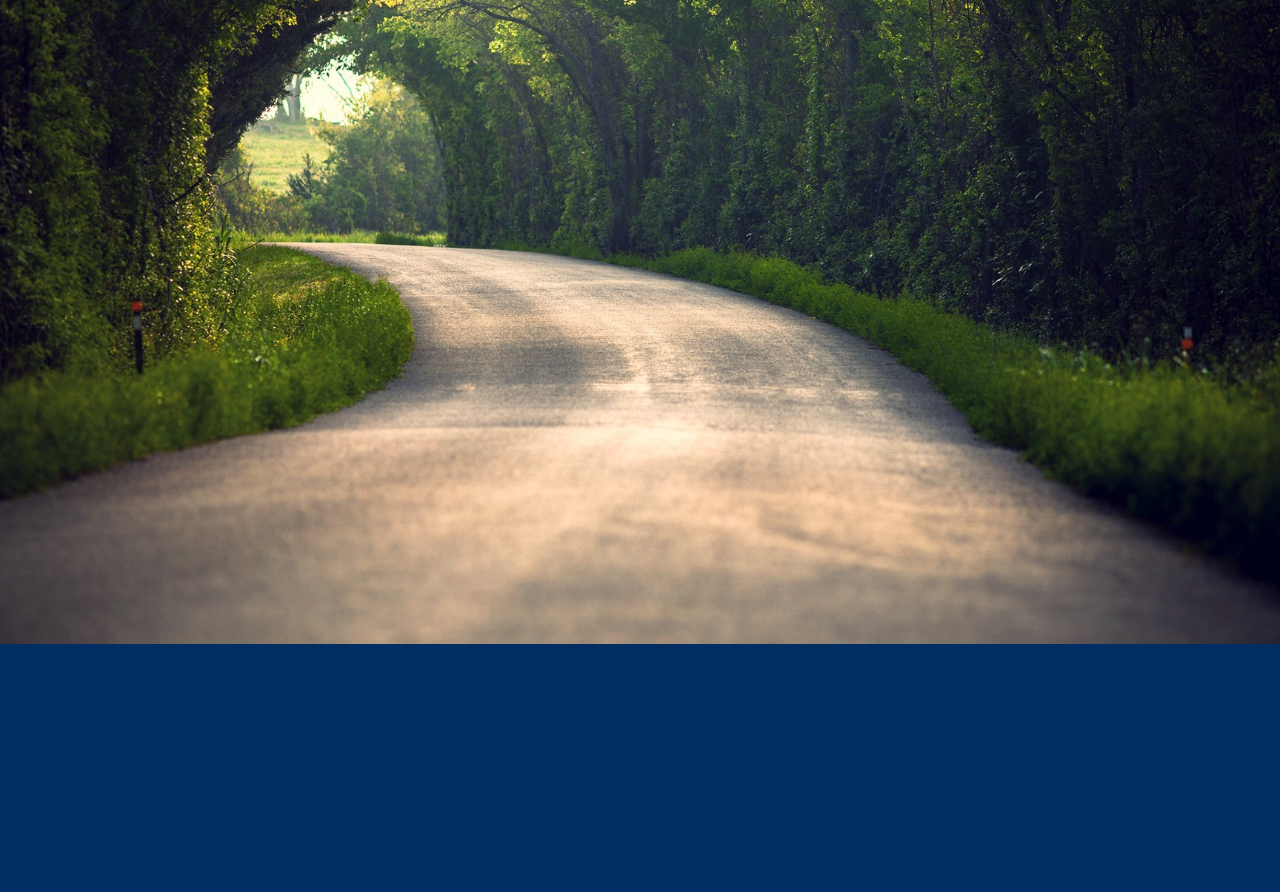
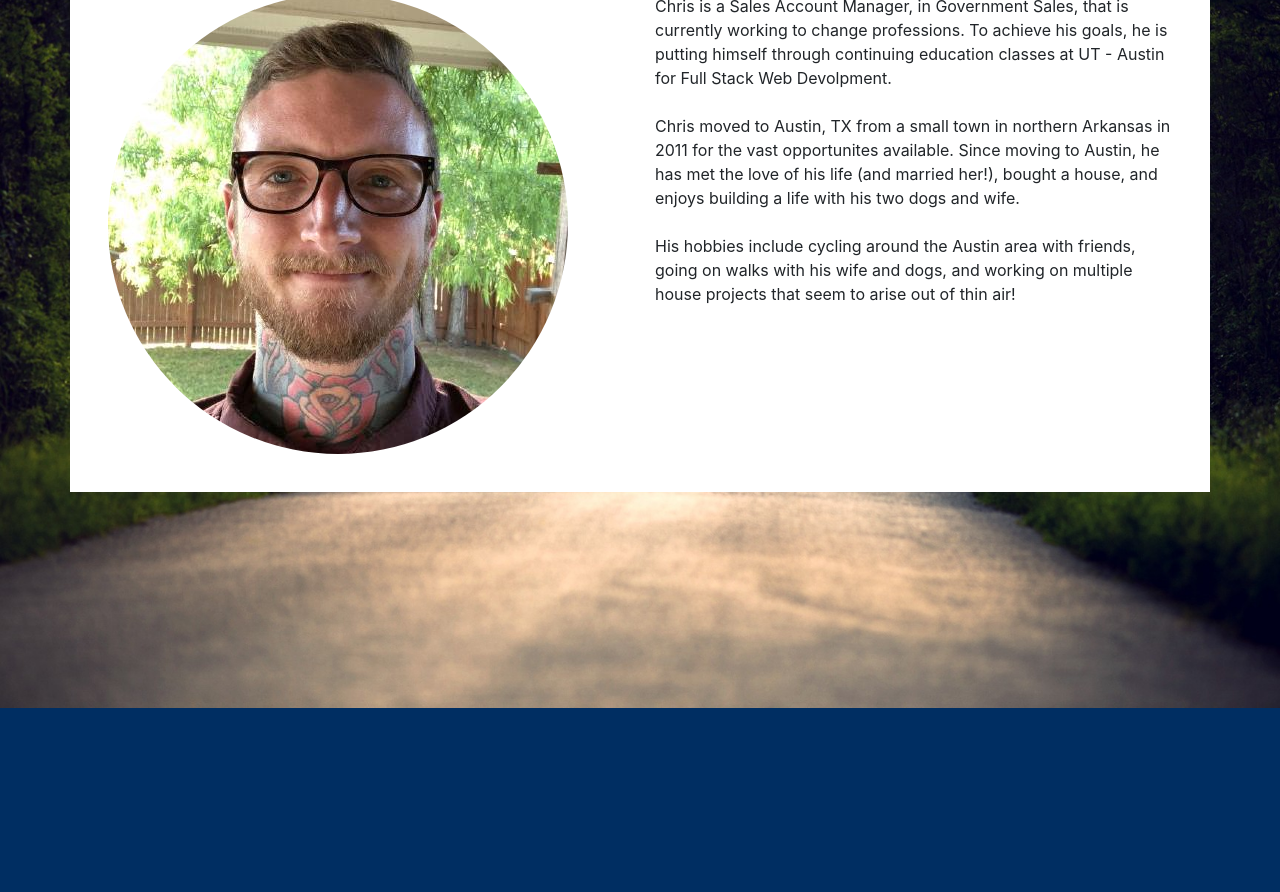
Before and after one commit to ChrisLBlack/newPortfolio, a plain HTML site: page index.html in a window 1280 px wide. Shown: the part 156-1048 px from the top of the page. Drawn offline with nearby package versions, Linux system fonts and the light colour scheme.

Commit message:
adding content

```diff
--- a/assets/style.css
+++ b/assets/style.css
@@ -32,3 +32,14 @@ body {
     background-size: cover;
     -webkit-background-size: cover;
 }
+
+.contOne {
+    background-color: #fff;
+    border: 1%;
+    padding: 3%;
+    margin: auto;
+    margin-top: 5%;
+    flex: wrap;
+    flex-wrap: auto;
+    margin-bottom: 5%;
+}
--- a/index.html
+++ b/index.html
@@ -34,9 +34,11 @@
                         <span class="sr-only">(current)</span>
                     </a>
                 </li>
+                <!--need to link later on in the page-->
                 <li class="nav-item">
                     <a class="nav-link" href="contact.html">Contact</a>
                 </li>
+                <!--need to link later on in the page-->
                 <li class="nav-item">
                     <a class="nav-link" href="portfolio.html">Portfolio</a>
                 </li>
@@ -45,8 +47,26 @@
         </div>
     </nav>
     <section id="backOne">
-        <div class="container">
+        <div class="container contOne">
 
+            <h2 class="border-bottom">About Me</h2>
+
+            <div class="row">
+                <div class="col-md-6">
+                    <img src="assets/images/me-copy.jpeg" class="rounded-circle .img-responsive img-fluid" alt="Chris Black">
+                </div>
+
+                <div class="col-md-6">
+                    <p>Chris is a Sales Account Manager, in Government Sales, that is currently working to change professions.
+                        To achieve his goals, he is putting himself through continuing education classes at UT - Austin for
+                        Full Stack Web Devolpment.</br>
+                        </br> Chris moved to Austin, TX from a small town in northern Arkansas in 2011 for the vast opportunites
+                        available. Since moving to Austin, he has met the love of his life (and married her!), bought a house,
+                        and enjoys building a life with his two dogs and wife.</br>
+                        </br> His hobbies include cycling around the Austin area with friends, going on walks with his wife and
+                        dogs, and working on multiple house projects that seem to arise out of thin air!</p>
+                </div>
+            </div>
 
         </div>
     </section>
```
Also changed, not shown: assets/images/me-copy.jpeg (added).
